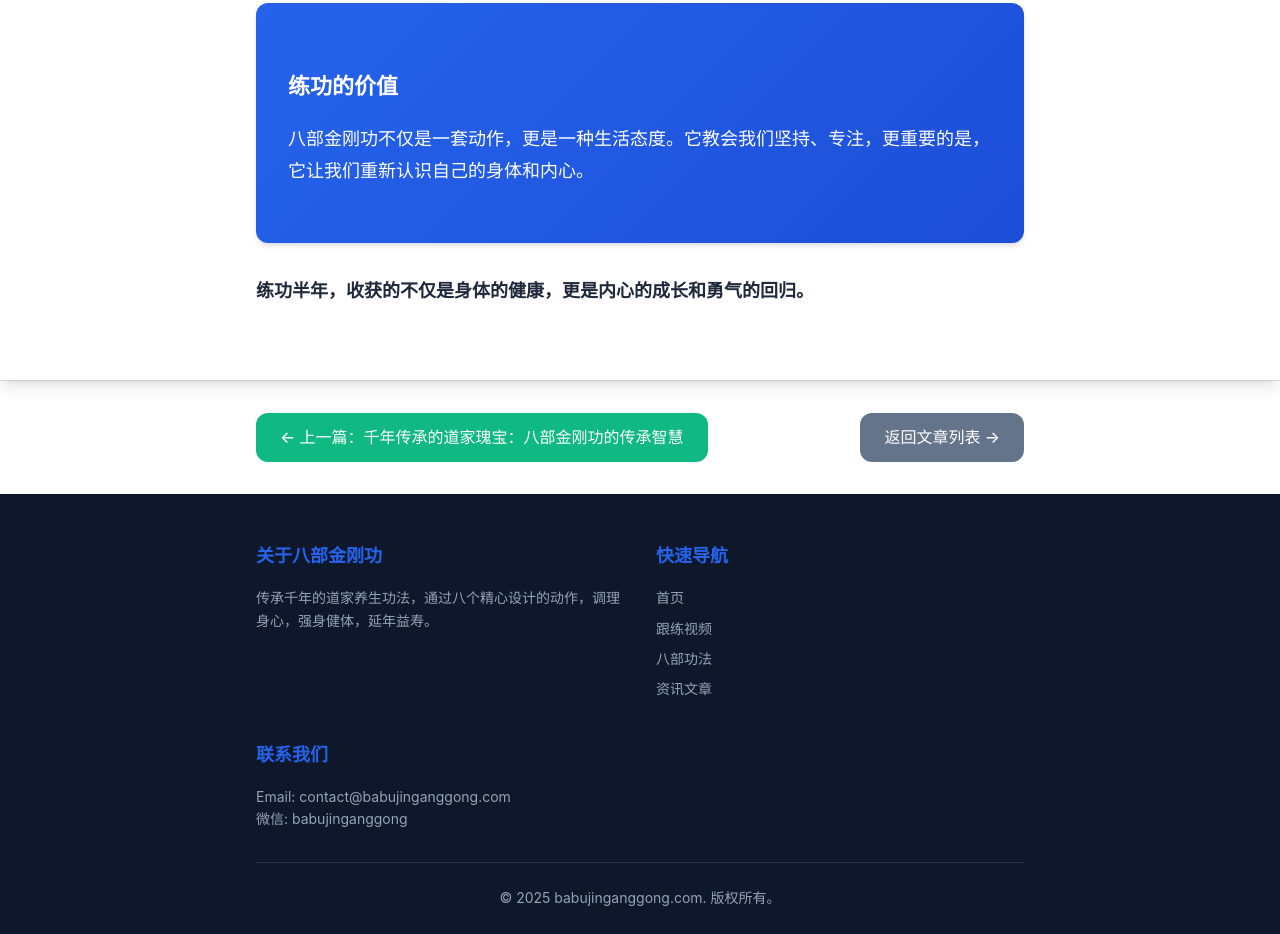
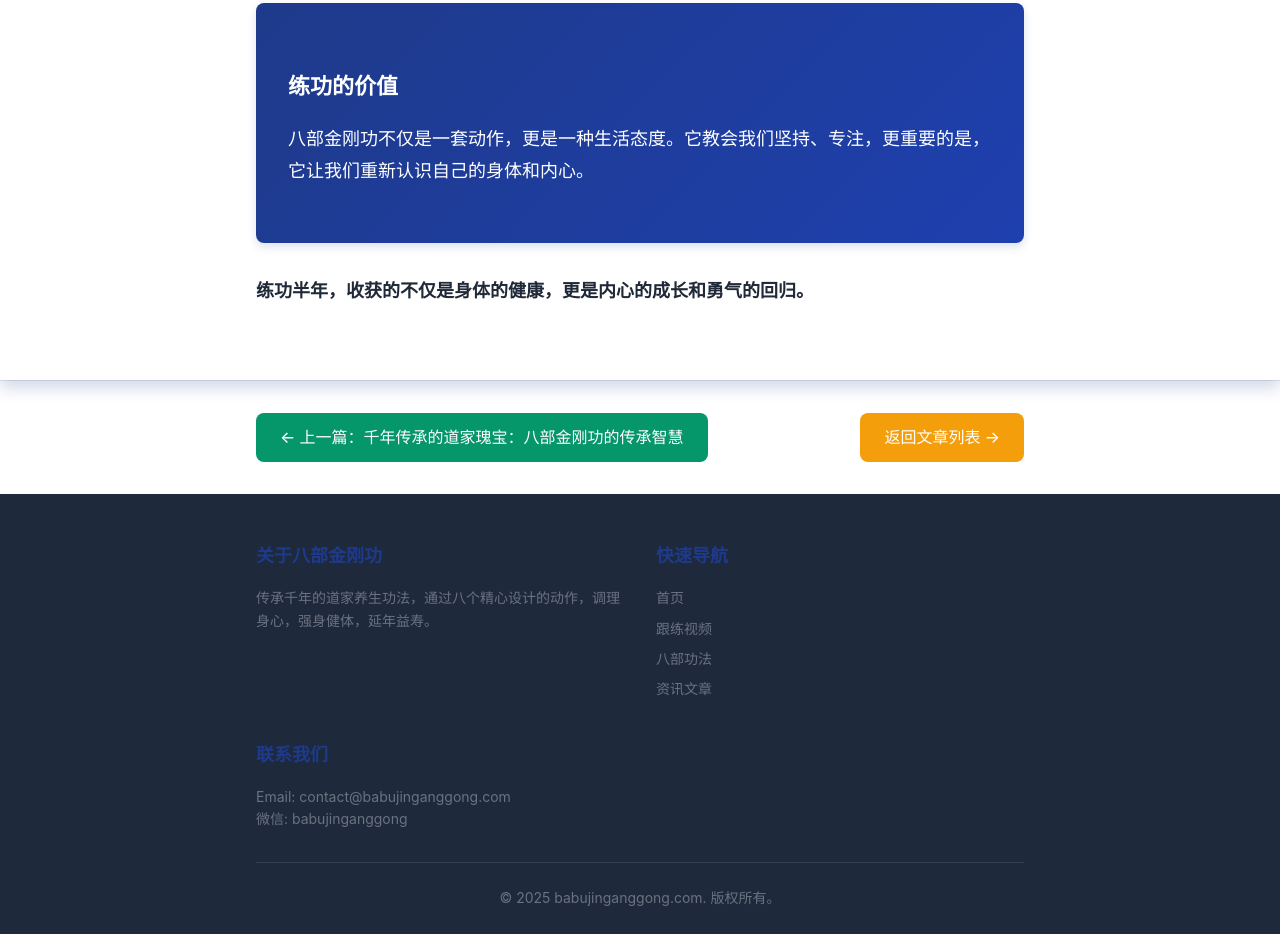
Before and after one commit to youxunzhang/babujinganggong.com, a plain HTML site: page article-experience.html in a window 1280 px wide. Shown: the part 2756-3690 px from the top of the page. Drawn offline with Linux system fonts and the light colour scheme.

Commit message:
Add files via upload

```diff
--- a/article-experience.html
+++ b/article-experience.html
@@ -13,28 +13,28 @@
 
     <style>
         :root {
-            --color-primary: #2563eb;
-            --color-primary-dark: #1d4ed8;
-            --color-secondary: #64748b;
-            --color-accent: #f59e0b;
-            --color-success: #10b981;
-            --color-danger: #ef4444;
-            --color-text-dark: #1e293b;
-            --color-text-medium: #475569;
-            --color-text-light: #94a3b8;
+            --color-primary: #1e3a8a;
+            --color-primary-dark: #1e40af;
+            --color-secondary: #f59e0b;
+            --color-accent: #fbbf24;
+            --color-success: #059669;
+            --color-danger: #dc2626;
+            --color-text-dark: #1f2937;
+            --color-text-medium: #4b5563;
+            --color-text-light: #6b7280;
             --color-background: #ffffff;
             --color-background-light: #f8fafc;
-            --color-background-dark: #0f172a;
-            --color-border: #e2e8f0;
-            --color-border-light: #f1f5f9;
-            --shadow-sm: 0 1px 2px 0 rgb(0 0 0 / 0.05);
-            --shadow-md: 0 4px 6px -1px rgb(0 0 0 / 0.1), 0 2px 4px -2px rgb(0 0 0 / 0.1);
-            --shadow-lg: 0 10px 15px -3px rgb(0 0 0 / 0.1), 0 4px 6px -4px rgb(0 0 0 / 0.1);
-            --shadow-xl: 0 20px 25px -5px rgb(0 0 0 / 0.1), 0 8px 10px -6px rgb(0 0 0 / 0.1);
-            --radius-sm: 0.375rem;
-            --radius-md: 0.5rem;
-            --radius-lg: 0.75rem;
-            --radius-xl: 1rem;
+            --color-background-dark: #1e293b;
+            --color-border: #e5e7eb;
+            --color-border-light: #f3f4f6;
+            --shadow-sm: 0 2px 4px 0 rgba(30, 58, 138, 0.1);
+            --shadow-md: 0 4px 8px 0 rgba(30, 58, 138, 0.15);
+            --shadow-lg: 0 8px 16px 0 rgba(30, 58, 138, 0.2);
+            --shadow-xl: 0 12px 24px 0 rgba(30, 58, 138, 0.25);
+            --radius-sm: 0.25rem;
+            --radius-md: 0.375rem;
+            --radius-lg: 0.5rem;
+            --radius-xl: 0.75rem;
         }
 
         * {
--- a/main.css
+++ b/main.css
@@ -1,16 +1,17 @@
-/* CSS Variables for Apple-like Colors */
+/* CSS Variables for Traditional Yellow-Blue Theme */
 :root {
-    --color-primary: #007AFF; /* Apple Blue */
-    --color-secondary: #5AC8FA; /* Lighter Blue */
-    --color-text-dark: #1D1D1F; /* Apple Dark Gray */
-    --color-text-medium: #6A6A6A; /* Medium Gray */
-    --color-text-light: #86868B; /* Light Gray */
-    --color-background-light: #F5F5F7; /* Light Gray Background */
-    --color-background-white: #FFFFFF; /* Pure White */
-    --color-border-light: rgba(0, 0, 0, 0.1); /* Light Border */
-    --color-gradient-start: #007AFF;
-    --color-gradient-end: #5856D6; /* Deep Purple-Blue */
-    --color-highlight-yellow: #FFCC00; /* For accent elements like numbers */
+    --color-primary: #1e3a8a; /* Deep Blue */
+    --color-secondary: #f59e0b; /* Golden Yellow */
+    --color-accent: #fbbf24; /* Light Yellow */
+    --color-text-dark: #1f2937; /* Dark Gray */
+    --color-text-medium: #4b5563; /* Medium Gray */
+    --color-text-light: #6b7280; /* Light Gray */
+    --color-background-light: #f8fafc; /* Light Background */
+    --color-background-white: #ffffff; /* Pure White */
+    --color-border-light: rgba(30, 58, 138, 0.1); /* Light Border */
+    --color-gradient-start: #1e3a8a;
+    --color-gradient-end: #1e40af; /* Darker Blue */
+    --color-highlight-yellow: #fbbf24; /* For accent elements like numbers */
 }
 
 * {
```
Also changed, not shown: article-beginner.html (+18 -18 lines), article-heart.html (+20 -20 lines), article-heritage.html (+18 -18 lines), article-modern.html (+20 -20 lines), article-practice.html (+20 -20 lines), index.html (+19 -19 lines), news.html (+18 -18 lines).
